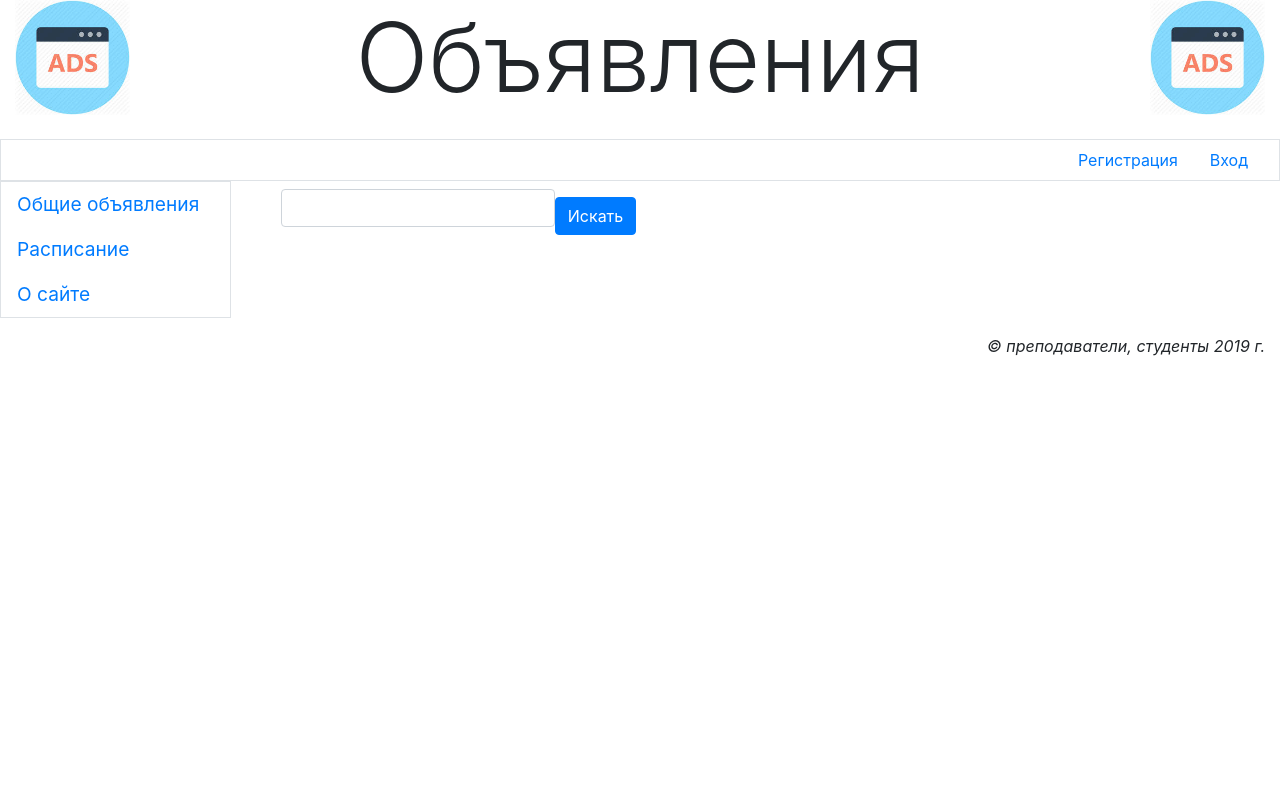
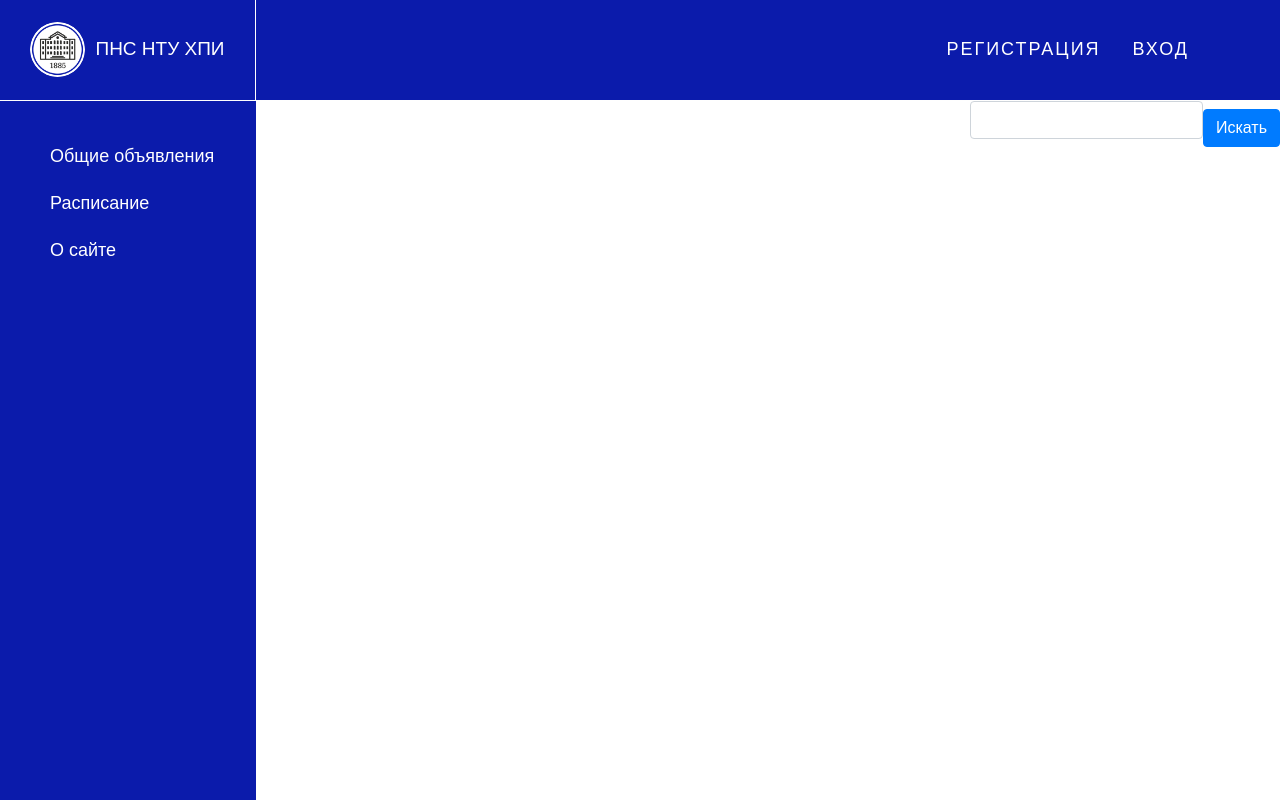
Before and after one commit to nikshaposhnikov/diploma, a Django app: page / in a window 1280 px wide. Run offline with Django 3.2, Linux system fonts and the light colour scheme; data that the repository does not hold is empty; some libraries are stand-ins or nearby versions.

Commit message:
Made markup for navigation when user is anonymous.

```diff
--- a/main/static/main/style.css
+++ b/main/static/main/style.css
@@ -1,14 +1,121 @@
-header h1 {
-    background: url("ads.jpg") left / auto 100% no-repeat,
-    url("ads.jpg") right / auto 100% no-repeat;
-}
-.root {
-    font-size: larger;
+html, body {
+    width: 100%;
+    height: 100vh;
+    margin: 0;
+    padding: 0;
 }
 
-img.main-image {
-    width: 300px;
+body {
+    display: flex;
+    flex-direction: column;
+    font-family: sans-serif;
+    background-color: rgb(11, 27, 171);
+    color: white;
 }
-img.additional-image {
-    width: 180px;
+
+.header {
+    display: flex;
+    color: white;
+    border-bottom: 1px solid white;
 }
+
+.logo {
+    display: flex;
+    justify-content: center;
+    align-items: center;
+    padding: 1.25rem;
+    border-right: 1px solid white;
+    width: 20%;
+    max-width: 17.5rem;
+}
+
+.logo__img {
+    width: 3.4375rem;
+    height: 3.4375rem;
+    border-radius: 50%;
+}
+
+.logo__name {
+    padding-top: 0.9375rem;
+    padding-left: 0.625rem;
+    font-weight: 500;
+    font-size: 1.1875rem;
+}
+
+.logo__link,
+.logo__link:hover {
+    color: white;
+    text-decoration: none;
+}
+
+.navigation {
+    display: flex;
+    flex-grow: 1;
+    justify-content: flex-end;
+    align-items: center;
+    padding-right: 4.6875rem;
+}
+
+.navigation__item {
+    padding: 1rem;
+}
+
+.navigation__item-link {
+    text-transform: uppercase;
+    font-size: 18px;
+    letter-spacing: 2px;
+    color: white;
+    font-weight: 500;
+}
+
+.navigation__item-link:hover {
+    color: wheat;
+    text-decoration: none;
+}
+
+.main {
+    display: flex;
+    height: 100%;
+}
+
+.sidebar {
+    display: flex;
+    flex-direction: column;
+    align-items: center;
+    width: 20%;
+    max-width: 17.5rem;
+    padding-top: 2rem;
+}
+
+.sidebar_item {
+    display: flex;
+    width: 100%;
+    padding: 0.625rem 0.625rem 0.625rem 3.125rem;
+    font-size: 18px;
+}
+
+.sidebar_item-link {
+    color: white;
+}
+
+.sidebar_item-link:hover {
+    color: wheat;
+    text-decoration: none;
+}
+
+.adverts_container {
+    display: flex;
+    flex-direction: column;
+    width: 80%;
+    color: black;
+    background-color: white;
+    flex: 1 0 auto;
+}
+
+.footer {
+    /*display: flex;*/
+    /*position: absolute;*/
+    /*justify-content: flex-end;*/
+    /*bottom: 0;*/
+    /*width: 100%;*/
+}
--- a/main/templates/layout/basic.html
+++ b/main/templates/layout/basic.html
@@ -10,18 +10,23 @@
     {% bootstrap_css %}
     <link rel="stylesheet" type="text/css" href="{% static 'main/style.css' %}">
     {% bootstrap_javascript jquery='slim' %}
+    <link rel="stylesheet" type="text/css" href="../../static/main/adverts.css">
 </head>
-<body class="container-fluid">
-<header class="mb-4">
-    <h1 class="display-1 text-center">Объявления</h1>
-</header>
-<div class="row">
-    <ul class="col nav justify-content-end border">
+<body>
+<header class="header">
+    <div class="logo">
+        <a href="{% url 'main:profile' %}"> <img src="{% static 'main/khpi.jpg' %}" alt="logo" class="logo__img">
+        </a>
+        <p class="logo__name"><a class="logo__link" href="{% url 'main:profile' %}">ПНС НТУ ХПИ</a></p>
+
+    </div>
+    <nav class="navigation">
         {% if user.is_anonymous %}
-            <li class="nav-item"><a class="nav-link" href="{% url 'main:register' %}">Регистрация</a></li>
+        <div class="navigation__item"><a class="navigation__item-link" href="{% url 'main:register' %}">Регистрация</a>
+        </div>
         {% endif %}
         {% if user.is_authenticated %}
-            <li class="nav-item dropdown">
+        <div class="nav-item dropdown">
             {% if user.is_teacher %}
             <a class="nav-link dropdown-toggle" data-toggle="dropdown" href="#"
                role="button" aria-haspopup="true"
@@ -54,20 +59,27 @@
                 <div class="dropdown-divider"></div>
                 <a class="dropdown-item" href="{% url 'main:profile_delete' %}">Удалить</a>
             </div>
-                        </li>
+        </div>
         {% endif %}
         {% else %}
-            <li class="nav-item"><a class="nav-link" href="{% url 'main:login' %}">Вход</a></li>
+        <div class="navigation__item"><a class="navigation__item-link" href="{% url 'main:login' %}">Вход</a></div>
         {% endif %}
-    </ul>
+    </nav>
+</header>
+<main class="main">
+    <aside class="sidebar">
+        {% if user.is_anonymous %}
+        <div class="sidebar_item"><a class="sidebar_item-link" href="{% url 'main:index' %}">Общие
+            объявления</a>
         </div>
-<div class="row">
-    {% if user.is_anonymous %}
-        <nav class="col-md-auto nav flex-column border">
-            <a class="nav-link root" href="{% url 'main:index' %}">Общие объявления</a>
-            <a class="nav-link root" href="{% url 'main:list_schedule' %}">Расписание</a>
-            <a class="nav-link root" href="{% url 'main:other' page='about' %}">О сайте</a>
-        </nav>
+        <div class="sidebar_item"><a class="sidebar_item-link"
+                                     href="{% url 'main:list_schedule' %}">Расписание</a>
+        </div>
+        <div class="sidebar_item"><a class="sidebar_item-link" href="{% url 'main:other' page='about' %}">О
+            сайте</a>
+        </div>
+    </aside>
+
     {% elif user.is_teacher %}
     <nav class="col-md-auto nav flex-column border">
         {% for group in groups %}
@@ -86,14 +98,14 @@
         <a class="nav-link root" href="{% url 'main:other' page='about' %}">О сайте</a>
     </nav>
     {% endif %}
-    <section class="col-border py-2">
+    <section class="adverts_container">
         {% bootstrap_messages %}
         {% block content %}
         {% endblock %}
     </section>
-</div>
-<footer class="mt-3">
-    <p class="text-right font-italic">&copy; преподаватели, студенты 2019 г.</p>
-</footer>
+</main>
+<!--<footer class="footer">-->
+<!--    <p class="text-right font-italic">&copy; преподаватели, студенты 2019 г.</p>-->
+<!--</footer>-->
 </body>
 </html>
--- a/main/templates/main/index.html
+++ b/main/templates/main/index.html
@@ -4,9 +4,8 @@
 {% load static %}
 {% load bootstrap4 %}
 
-
 {% block content %}
-    <div class="container-fluid mb-2">
+<div class="">
     <div class="row">
         <div class="col">&nbsp;</div>
         <form class="col-md-auto form-inline">
```
Also changed, not shown: requirements.txt (+8 -28 lines), main/static/main/KHPI.jpg (added), main/static/main/ads.jpg (deleted), main/static/main/adverts.css (added), 1 other file. Lines whose indentation alone changed are shown as unchanged.
